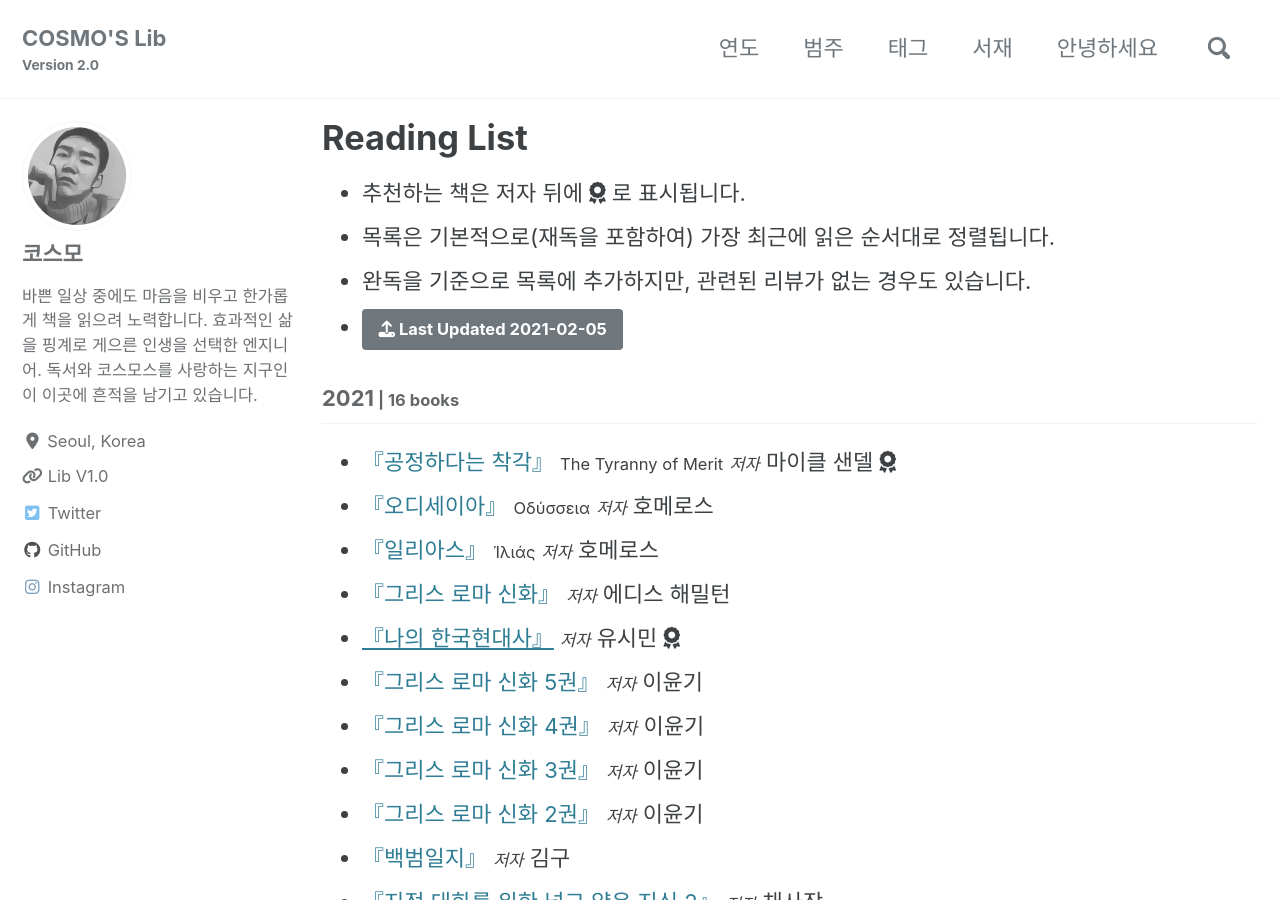
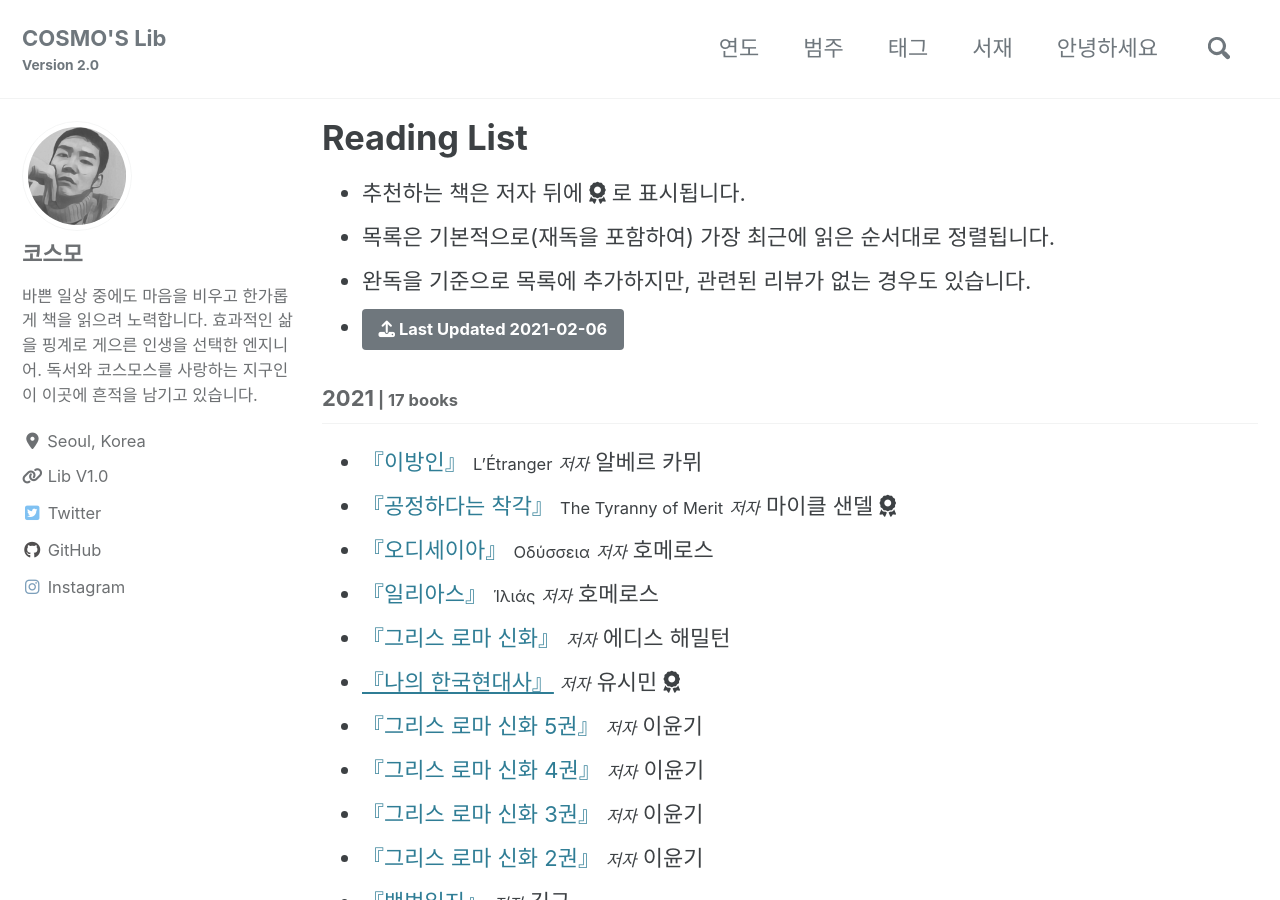
Before and after one commit to deftone2000/cosmo-s-archive, a Jekyll site: the page built from _pages/reading-list.html, in a window 1280 px wide and 900 px high. Built offline with Jekyll 4.4.1, drawn with Linux system fonts in a browser that asks for light colours; cached includes are drawn as plain includes; nearby versions of some CDN libraries; comment, search, counter and statistics services are not loaded; a style sheet for code colours, icons or effects is not loaded.

Commit message:
no message

```diff
--- a/_data/reading.yml
+++ b/_data/reading.yml
@@ -1,7 +1,18 @@
-lastupdate: 2021-02-05
+lastupdate: 2021-02-06
 list:
   - year: "2021"
     books:
+
+      - title: "이방인"
+        ori_title: L’Étranger
+        author: 알베르 카뮈
+        post_title:
+        cover: https://img.ridicdn.net/cover/1153000037/xxlarge
+        trans: 이수진
+        pub: 온스토리 출판
+        pub_info: 2013.05.20. 전자책, 종이책 동시 출간
+
+        post_link:
 
       - title: "공정하다는 착각"
         post_title:
```
